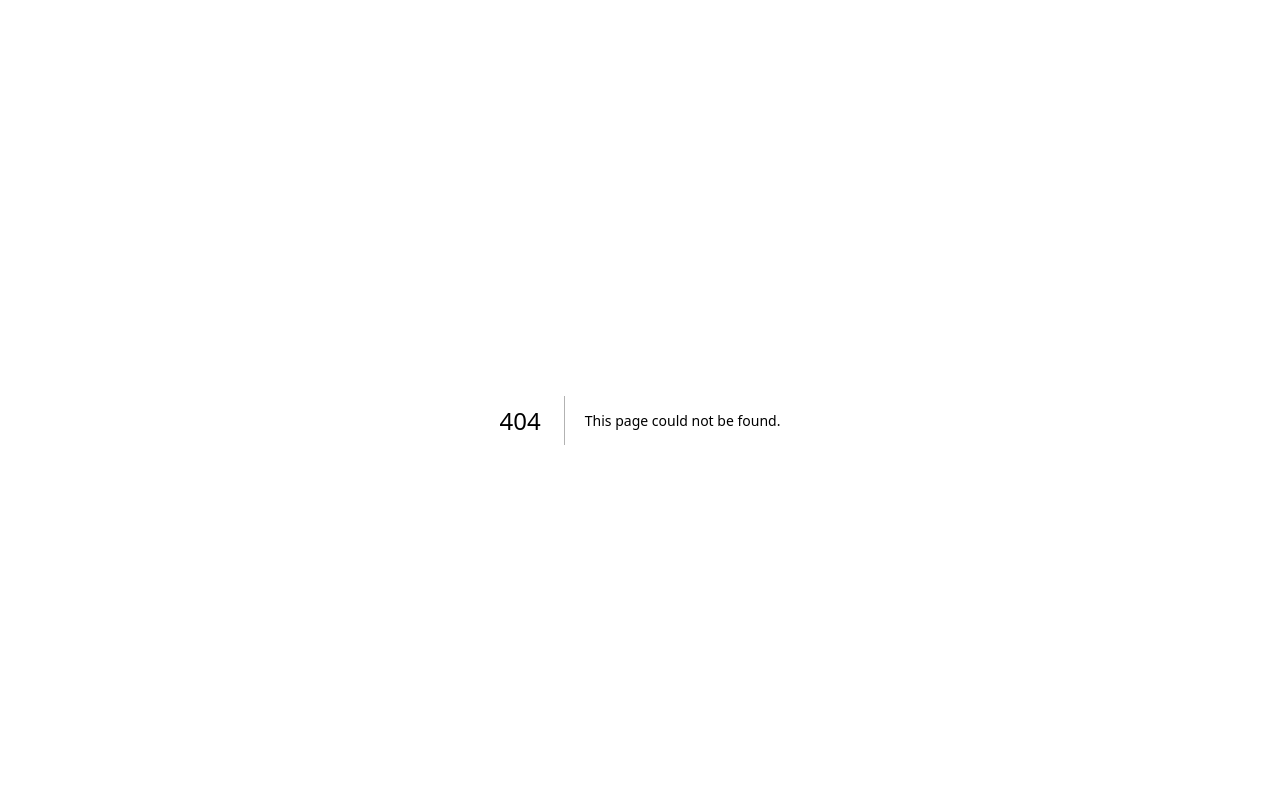
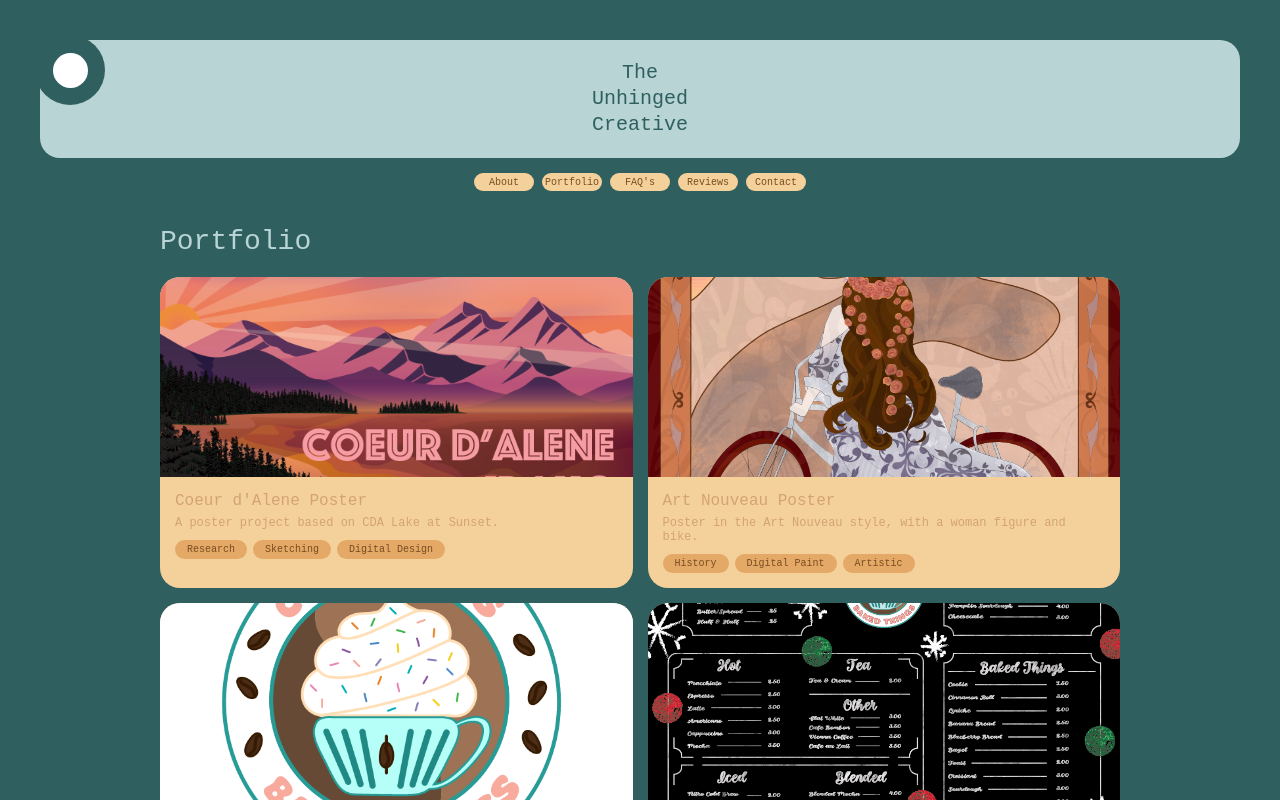
Before and after one commit to Bluegoldcat1206/portfolio-nextjs, a Next.js app in the folder nextjs/: page /portfolio in a window 1280 px wide. Before the commit this address had no page. Shown: the top 800 px of the page. Built offline with nearby package versions, Linux system fonts and the light colour scheme.

Commit message:
Updates.

```diff
--- a/nextjs/app/globals.css
+++ b/nextjs/app/globals.css
@@ -12,3 +12,73 @@ body {
     min-width: 320px;
     overflow-x: hidden;
 }
+.header-section {
+    background-color: #b8d4d4 !important;
+    border-radius: 20px;
+    padding: 20px;
+    text-align: center;
+    margin: 20px 20px 15px 20px;
+    position: relative;
+}
+
+.header-section::before {
+    content: '';
+    position: absolute;
+    top: -5px;
+    left: -5px;
+    width: 70px;
+    height: 70px;
+    background-color: #2f5f5f;
+    border-radius: 80%;
+}
+
+.layout-logo {
+    position: absolute;
+    left: 13px;
+    top: 13px;
+    width: 35px;
+    height: 35px;
+    background-color: white;
+    border-radius: 75%;
+}
+
+.layout-title {
+    color: #2f5f5f;
+    font-size: 20px;
+    font-weight: 300;
+    line-height: 1.3;
+}
+
+.nav-dots {
+    display: flex;
+    gap: 8px;
+    justify-content: center;
+    margin-bottom: 15px;
+    max-width: 450px;
+    margin-left: auto;
+    margin-right: auto;
+    flex-wrap: wrap;
+}
+
+.nav-dot {
+    background-color: #f4d19b !important;
+    height: 18px;
+    flex: 1;
+    min-width: 50px;
+    max-width: 60px;
+    border-radius: 10px;
+    display: flex;
+    align-items: center;
+    justify-content: center;
+    font-size: 10px;
+    color: #784c21;
+    cursor: pointer;
+    transition: background-color 0.3s ease;
+    padding: 0 4px;
+    text-align: center;
+    text-decoration: none;
+}
+
+.nav-dot:hover {
+    background-color: #e4c189;
+}
--- a/nextjs/app/layout.tsx
+++ b/nextjs/app/layout.tsx
@@ -13,7 +13,22 @@ export default function RootLayout({
 }>) {
   return (
     <html lang="en">
-      <body>{children}</body>
+      <body>
+        <div className="header-section">
+          <div className="layout-logo"></div>
+          <h2 className="layout-title">The<br/>Unhinged<br/>Creative</h2>
+        </div>
+
+        <div className="nav-dots">
+          <a href="/" className="nav-dot">About</a>
+          <a href="/portfolio" className="nav-dot">Portfolio</a>
+          <a href="/" className="nav-dot">FAQ's</a>
+          <a href="/" className="nav-dot">Reviews</a>
+          <a href="/#contact" className="nav-dot">Contact</a>
+        </div>
+
+        {children}
+      </body>
     </html>
   );
 }
--- /dev/null
+++ b/nextjs/app/portfolio/page.tsx
@@ -0,0 +1,70 @@
+import styles from "./portfolio.module.css";
+
+const projects = [
+  {
+    id: "1",
+    title: "Coeur d'Alene Poster",
+    summary: "A poster project based on CDA Lake at Sunset.",
+    image: "/images/CDAPoster.png",
+    tags: ["Research", "Sketching", "Digital Design"]
+  },
+  {
+    id: "2",
+    title: "Art Nouveau Poster",
+    summary: "Poster in the Art Nouveau style, with a woman figure and bike.",
+    image: "/images/ArtNouveau.png",
+    tags: ["History", "Digital Paint", "Artistic"]
+  },
+  {
+    id: "3",
+    title: "First Hobby Logo",
+    summary: "The first logo I created for an imaginary coffee shop.",
+    image: "/images/CoolBeansLogo.png",
+    tags: ["Logo Design", "First Project", "Learning"]
+  },
+  {
+    id: "4",
+    title: "Christmas Chalk Menu Board",
+    summary: "A Menu board design idea for a coffee shop, with Christmas illustrations.",
+    image: "/images/MenuBoard.png",
+    tags: ["Brainstorming", "Layout Design", "Final Production"]
+  },
+  {
+    id: "5",
+    title: "Graphic Design Quote Poster",
+    summary: "A poster completely made of type and letters.",
+    image: "/images/QuotePoster.png",
+    tags: ["Typography", "Layout Design", "Rock and Roll"]
+  },
+  {
+    id: "6",
+    title: "Icon Pattern; Pumpkin Spice Life",
+    summary: "A pattern made of icons I created.",
+    image: "/images/PSLPattern.png",
+    tags: ["Consistency", "Color Theme", "Spacing"]
+  }
+];
+
+export default function Portfolio() {
+  return (
+    <div className={styles.container}>
+      <h1 className={styles.title}>Portfolio</h1>
+      <div className={styles.grid}>
+        {projects.map(project => (
+          <div key={project.id} className={styles.card}>
+            <img src={project.image} alt={project.title} className={styles.image} />
+            <div className={styles.cardBody}>
+              <h2 className={styles.cardTitle}>{project.title}</h2>
+              <p className={styles.cardSummary}>{project.summary}</p>
+              <div className={styles.tags}>
+                {project.tags.map(tag => (
+                  <span key={tag} className={styles.tag}>{tag}</span>
+                ))}
+              </div>
+            </div>
+          </div>
+        ))}
+      </div>
+    </div>
+  );
+}
--- /dev/null
+++ b/nextjs/app/portfolio/portfolio.module.css
@@ -0,0 +1,68 @@
+.container {
+    max-width: 1000px;
+    margin: 0 auto;
+    padding: 20px;
+}
+
+.title {
+    color: #b8d4d4;
+    font-size: 28px;
+    font-weight: 300;
+    margin-bottom: 20px;
+}
+
+.grid {
+    display: grid;
+    grid-template-columns: 1fr 1fr;
+    gap: 15px;
+}
+
+.card {
+    background-color: #f4d19b;
+    border-radius: 20px;
+    overflow: hidden;
+}
+
+.image {
+    width: 100%;
+    height: 200px;
+    object-fit: cover;
+    display: block;
+}
+
+.cardBody {
+    padding: 15px;
+}
+
+.cardTitle {
+    color: #d4a373;
+    font-size: 16px;
+    font-weight: 300;
+    margin-bottom: 6px;
+}
+
+.cardSummary {
+    color: #d4a373;
+    font-size: 12px;
+    margin-bottom: 10px;
+}
+
+.tags {
+    display: flex;
+    flex-wrap: wrap;
+    gap: 6px;
+}
+
+.tag {
+    background-color: #e4a966;
+    padding: 4px 12px;
+    border-radius: 20px;
+    font-size: 10px;
+    color: #784c21;
+}
+
+@media (max-width: 600px) {
+    .grid {
+        grid-template-columns: 1fr;
+    }
+}
```
Also changed, not shown: nextjs/app/page.tsx (+0 -12 lines), nextjs/app/header/Navigation.jsx (added), nextjs/app/layout.module.css (added), nextjs/public/images/QuotePoster.png (added), 1 other file (tests, documents, lock files or other folders).
